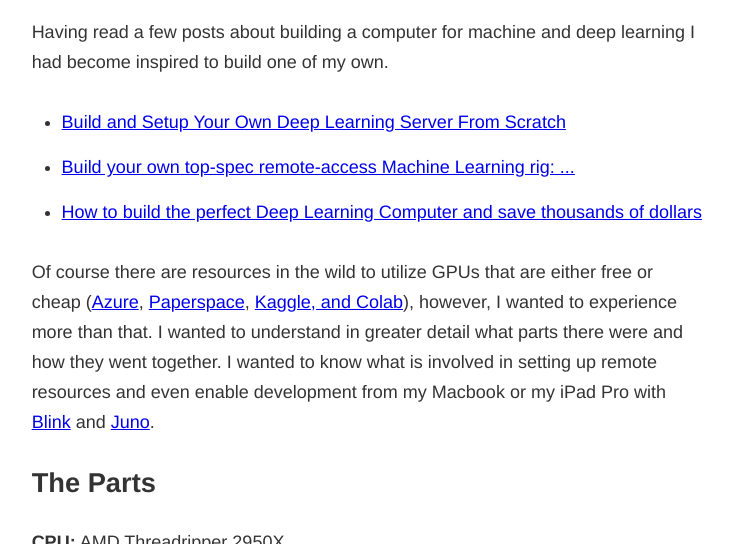
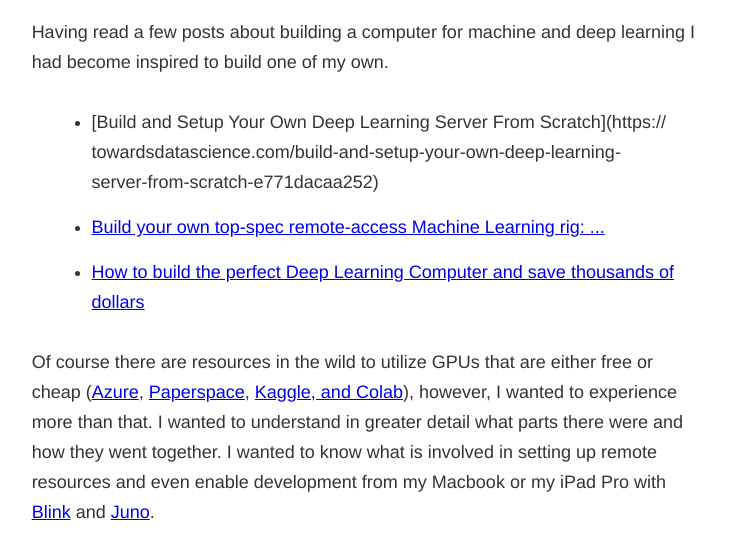
Before and after one commit to jjgp/jjgp.github.io, a Gatsby site: page /building-a-pc/ in a window 1280 px wide. Shown: the part 556-1100 px from the top of the page, without its empty margins (271-1004 px from the left). Built offline with nearby package versions, Linux system fonts and the light colour scheme; Gatsby itself is replaced by a stand-in of ours; some packages are replaced by stand-ins of ours.

Commit message:
updating pc asset and bullet point formatting

```diff
--- a/content/blog/building-a-pc/index.md
+++ b/content/blog/building-a-pc/index.md
@@ -9,9 +9,9 @@
 Having read a few posts about building a computer for machine and deep learning
 I had become inspired to build one of my own.
 
-- [Build and Setup Your Own Deep Learning Server From Scratch](https://towardsdatascience.com/build-and-setup-your-own-deep-learning-server-from-scratch-e771dacaa252)
-- [Build your own top-spec remote-access Machine Learning rig: ...](https://medium.com/@aragalie/build-your-own-top-spec-remote-access-machine-learning-rig-a-very-detailed-assembly-and-dae0f4011a8f)
-- [How to build the perfect Deep Learning Computer and save thousands of dollars](https://medium.com/the-mission/how-to-build-the-perfect-deep-learning-computer-and-save-thousands-of-dollars-9ec3b2eb4ce2)
+> - [Build and Setup Your Own Deep Learning Server From Scratch](https:// towardsdatascience.com/build-and-setup-your-own-deep-learning-server-from-scratch-e771dacaa252)
+> - [Build your own top-spec remote-access Machine Learning rig: ...](https://medium.com/@aragalie/build-your-own-top-spec-remote-access-machine-learning-rig-a-very-detailed-assembly-and-dae0f4011a8f)
+> - [How to build the perfect Deep Learning Computer and save thousands of dollars](https://medium.com/the-mission/how-to-build-the-perfect-deep-learning-computer-and-save-thousands-of-dollars-9ec3b2eb4ce2)
 
 Of course there are resources in the wild to utilize GPUs that are either free
 or cheap ([Azure](https://notebooks.azure.com/),
```
